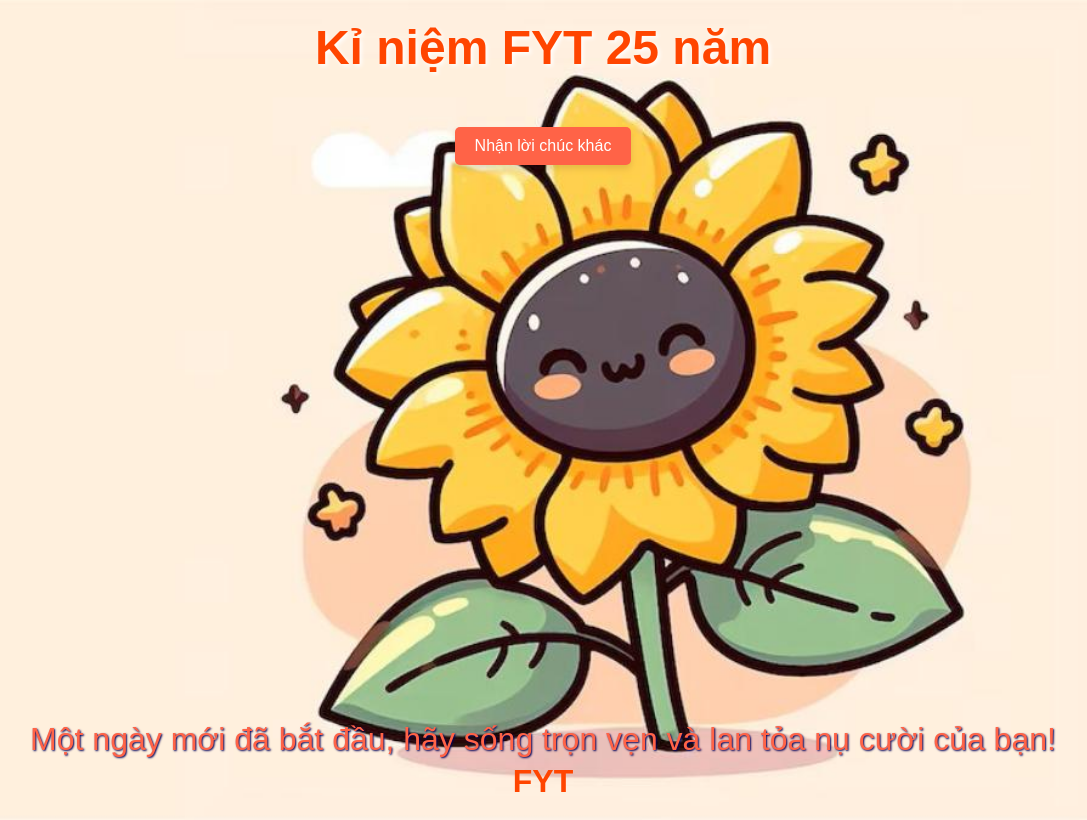
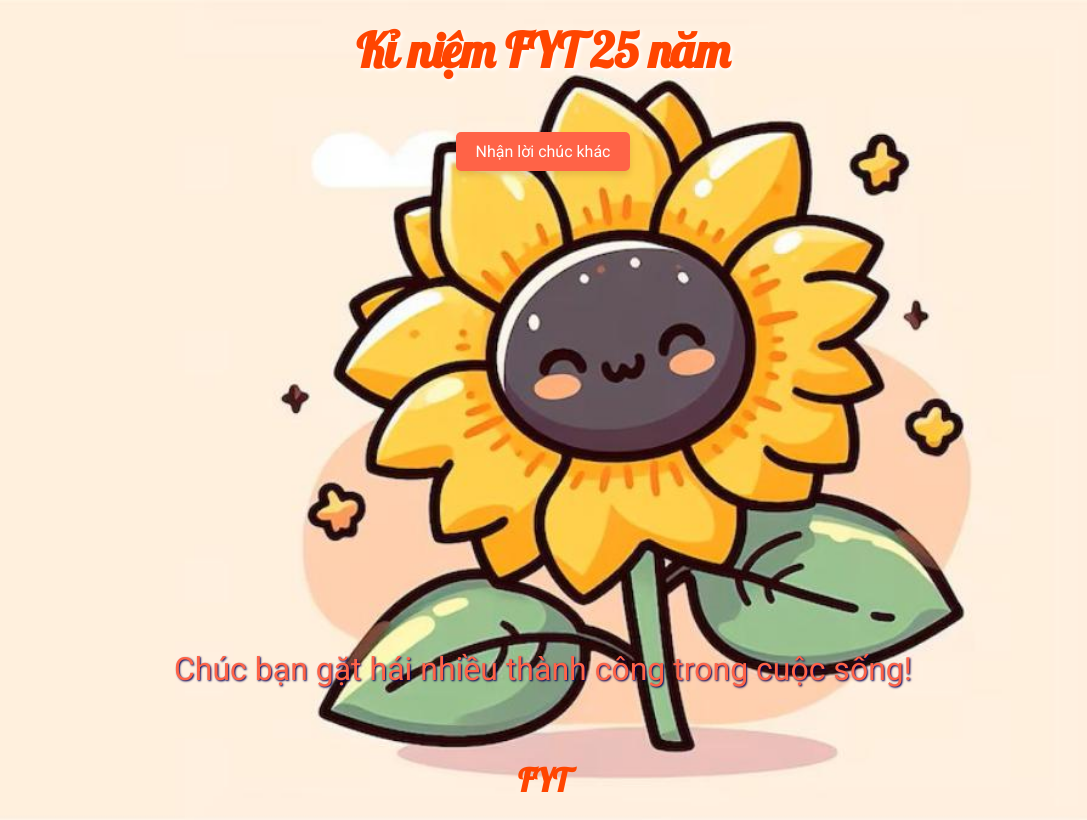
Before and after one commit to HungTang-120105/loi-chuc-ngau-nhien, a plain HTML site: page index.html in a window 1280 px wide. Shown: the whole page, without its empty margins (97-1184 px from the left). Drawn offline with Linux system fonts and the light colour scheme.

Commit message:
updateupdate

```diff
--- a/index.html
+++ b/index.html
@@ -4,6 +4,7 @@
     <meta charset="UTF-8">
     <meta name="viewport" content="width=device-width, initial-scale=1.0">
     <title>Kỉ niệm FYT 25 năm</title>
+    <link href="https://fonts.googleapis.com/css2?family=Lobster&family=Roboto:wght@400;700&display=swap" rel="stylesheet">
     <style>
         body {
             text-align: center;
@@ -11,7 +12,7 @@
             position: relative;
             min-height: 100vh;
             margin: 0;
-            font-family: Arial, sans-serif;
+            font-family: 'Roboto', sans-serif;
             background-size: cover;
             background-repeat: no-repeat;
         }
@@ -20,14 +21,16 @@
             font-size: 3em;
             color: #ff4500; /* Màu cam đậm */
             text-shadow: 2px 2px 4px #ffffff;
+            font-family: 'Lobster', cursive;
         }
         #wish {
             font-size: 2em;
             color: #ff6347; /* Màu đỏ cà chua */
             text-shadow: 1px 1px 2px #000059;
             position: absolute;
-            bottom: 30px; /* Điều chỉnh khoảng cách từ dưới lên */
+            bottom: 100px; /* Điều chỉnh khoảng cách từ dưới lên */
             width: 100%;
+            font-family: 'Roboto', sans-serif;
         }
         .fyt {
             font-size: 2em;
@@ -37,6 +40,7 @@
             bottom: 20px; /* Điều chỉnh khoảng cách từ dưới lên */
             width: 100%;
             text-align: center;
+            font-family: 'Lobster', cursive;
         }
         button {
             padding: 10px 20px;
@@ -48,6 +52,7 @@
             color: white;
             border-radius: 5px;
             box-shadow: 0 4px 6px rgba(0, 0, 0, 0.1);
+            font-family: 'Roboto', sans-serif;
         }
         button:hover {
             background-color: #ff4500; /* Màu cam đậm */
@@ -56,17 +61,11 @@
     <script>
         function randomWish() {
             const wishes = [
-            "Chúc bạn luôn tràn đầy năng lượng, tự tin và đạt được những mục tiêu mà bạn đặt ra!",
-                "Hãy sống hạnh phúc từng ngày, mỗi khoảnh khắc đều là món quà đáng trân trọng!",
-                "Chúc bạn một ngày ngập tràn yêu thương và những điều tốt đẹp bất ngờ!",
-                "Chúc bạn luôn gặt hái được nhiều thành công và nhận về thật nhiều niềm vui!",
-                "Hãy tin rằng những điều tốt đẹp nhất đang đến và chờ đợi bạn ở phía trước!",
-                "Một ngày mới đã bắt đầu, hãy sống trọn vẹn và lan tỏa nụ cười của bạn!",
-                "Chúc bạn luôn giữ vững nụ cười trên môi và niềm tin trong trái tim!",
-                "Mỗi bước đi của bạn hôm nay sẽ đưa bạn đến gần hơn với ước mơ của mình!",
-                "Chúc bạn luôn mạnh mẽ vượt qua mọi thử thách và chạm đến thành công lớn!",
-                "Hãy tận hưởng từng giây phút hiện tại và biến nó thành kỷ niệm đáng nhớ!",
-                "Chúc bạn luôn dồi dào sức khỏe, bình an và nhiều cơ hội trong cuộc sống!",
+                "Chúc bạn luôn vui vẻ và thành công!",
+                "Hãy mỉm cười, vì những điều tốt đẹp đang chờ bạn phía trước!",
+                "Một ngày tràn đầy năng lượng và hạnh phúc đang đón chào bạn!",
+                "Chúc bạn gặt hái nhiều thành công trong cuộc sống!",
+                "Hãy tận hưởng những điều tuyệt vời của ngày hôm nay!",
                 "Mỗi ngày là một khởi đầu mới, hãy biến ngày hôm nay thành một ngày tuyệt vời!",
                 "Chúc bạn tìm thấy niềm vui trong những điều nhỏ bé nhất xung quanh mình!",
                 "Hạnh phúc luôn ở trong tầm tay bạn, chỉ cần bạn sẵn sàng đón nhận nó!",
```
